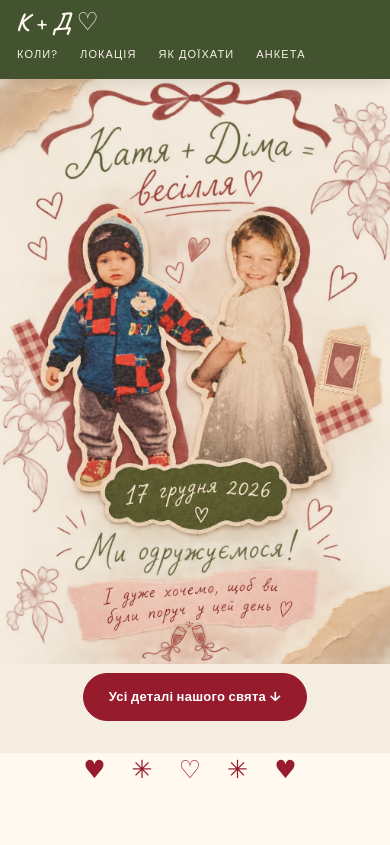
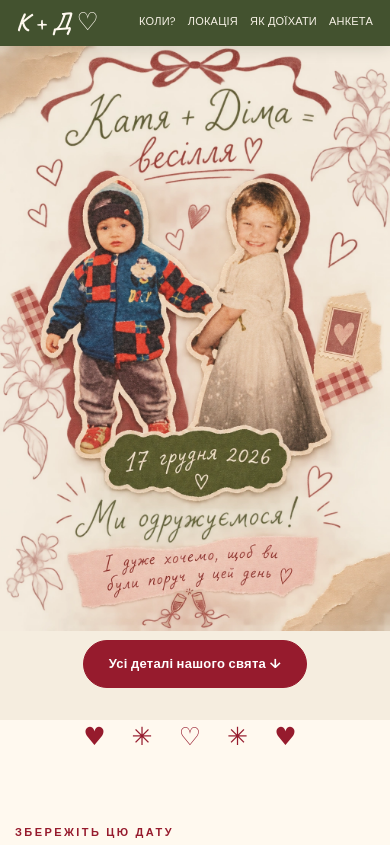
Before and after one commit to katyaakimova-ui/katya-dima-wedding, a plain HTML site: page index.html in a window 390 px wide. Shown: the top 845 px of the page. Drawn offline with nearby package versions, Linux system fonts and the light colour scheme.

Commit message:
Keep logo and navigation on same row until space runs out

```diff
--- a/index.html
+++ b/index.html
@@ -83,11 +83,12 @@
   .site-head{position:sticky;top:0;z-index:1000;box-shadow:0 3px 14px #25301924}
   .site-head nav a:focus-visible{outline:2px solid #fff9ef;outline-offset:5px;border-radius:2px}
   @media(max-width:740px){
-    html{scroll-padding-top:125px}
-    .site-head{flex-wrap:wrap;row-gap:8px;padding:10px 16px 7px}
-    .site-head .brand{font-size:25px}
-    .site-head nav{display:flex;flex:0 0 100%;width:100%;gap:22px;overflow-x:auto;white-space:nowrap;scrollbar-width:thin;padding:3px 1px 8px;-webkit-overflow-scrolling:touch}
-    .site-head nav a,.site-head nav a:nth-child(1),.site-head nav a:nth-child(2){display:inline-block;flex-shrink:0;font-size:11px}
+    html{scroll-padding-top:110px}
+    .site-head{flex-wrap:wrap;justify-content:space-between;column-gap:12px;row-gap:8px;padding:10px 16px}
+    .site-head .brand{font-size:25px;flex-shrink:0}
+    /* Keep the brand and links on one row while their natural widths fit. */
+    .site-head nav{display:flex;flex:0 0 auto;width:max-content;max-width:100%;gap:12px;overflow-x:auto;white-space:nowrap;scrollbar-width:thin;padding:3px 1px 5px;-webkit-overflow-scrolling:touch}
+    .site-head nav a,.site-head nav a:nth-child(1),.site-head nav a:nth-child(2){display:inline-block;flex-shrink:0;font-size:11px;letter-spacing:.02em}
   }
 </style>
 </head>
```
